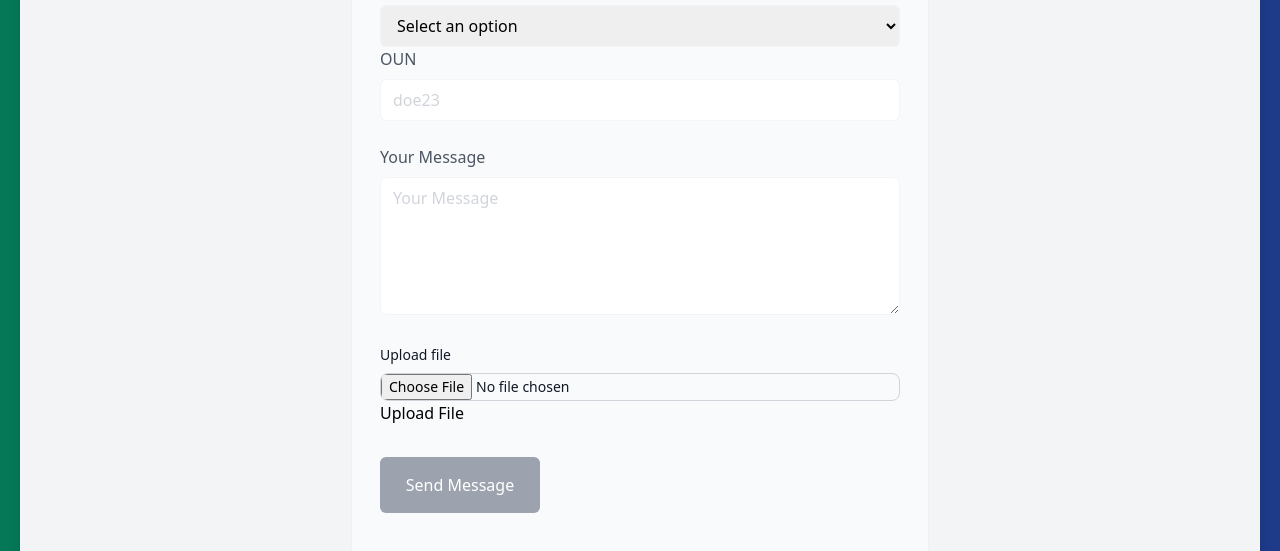
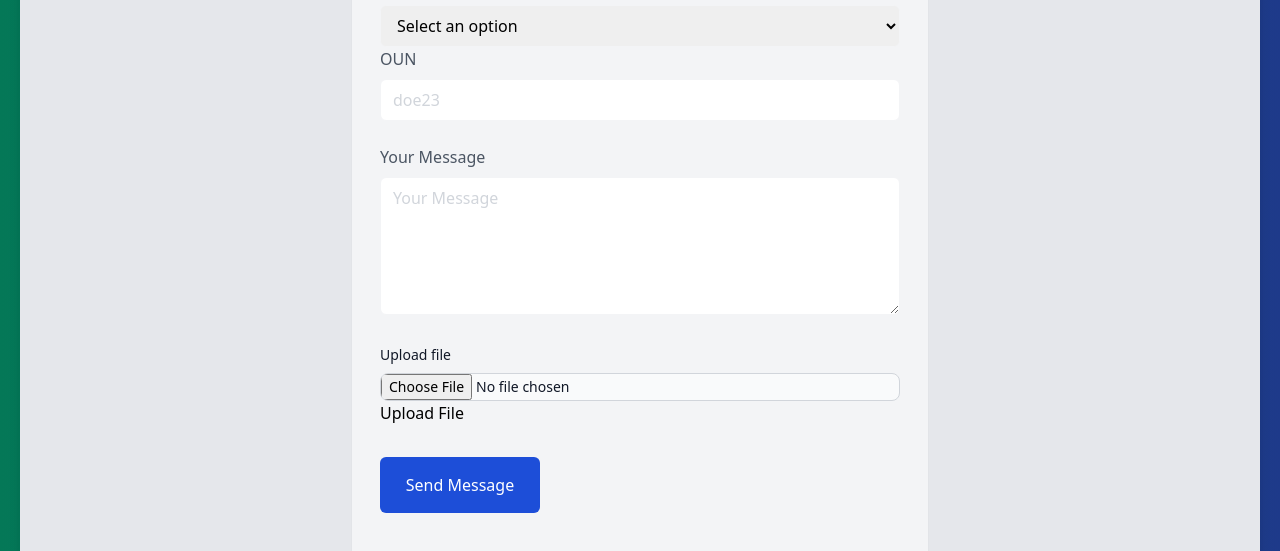
Before and after one commit to ariley/help.llnl, a plain HTML site: page index.html in a window 1280 px wide. Shown: the part 627-1178 px from the top of the page. Drawn offline with nearby package versions, Linux system fonts and the light colour scheme.

Commit message:
alignment and color

```diff
--- a/index.html
+++ b/index.html
@@ -38,7 +38,7 @@
         <!-- Second card -->
 
         <div class="container px-4 pt-6 pb-6 mx-auto">
-          <div class="bg-gray-100 rounded-lg shadow-lg p-5 md:p-10 mx-1 my-2">
+          <div class="bg-gray-200 rounded-lg shadow-lg p-5 md:p-10 mx-1 my-2">
             <div class="mx-auto">
               <div class="mt-8 overflow-hidden">
                 <div class="grid grid-cols-1 md:grid-cols-1">
@@ -57,7 +57,7 @@
 
                     <button
                       type="button"
-                      class="float-right text-white bg-blue-700 hover:bg-blue-800 focus:ring-4 focus:ring-blue-300 font-medium rounded-lg text-sm px-5 py-2.5 me-2 mb-2 dark:bg-blue-600 dark:hover:bg-blue-700 focus:outline-none dark:focus:ring-blue-800"
+                      class="float-right text-white bg-blue-700 hover:bg-blue-600 focus:ring-4 focus:ring-blue-300 font-medium rounded-lg text-sm px-5 py-2.5 me-2 mb-2 dark:bg-blue-600 dark:hover:bg-blue-700 focus:outline-none dark:focus:ring-blue-800"
                     >
                       <a href="#form">Go to Form</a>
                     </button>
@@ -151,7 +151,7 @@
                   <div class="items-center min-h-screen">
                     <div class="container mx-auto">
                       <div
-                        class="max-w-xl mx-auto my-4 bg-gray-50 p-5 mt-10 rounded-md shadow-sm"
+                        class="max-w-xl mx-auto my-4 bg-gray-100 p-5 mt-10 rounded-md shadow-sm"
                       >
                         <div class="text-center">
                           <h1
@@ -268,7 +268,7 @@
                             <div class="mb-6">
                               <button
                                 type="submit"
-                                class="w-40 px-3 py-4 mt-8 text-white bg-gray-400 rounded-md focus:bg-gray-600 hover:bg-blue-600 focus:outline-none"
+                                class="w-40 px-3 py-4 mt-8 text-white bg-blue-700 hover:bg-blue-600 rounded-md focus:bg-blue-600 focus:outline-none"
                               >
                                 Send Message
                               </button>
```
